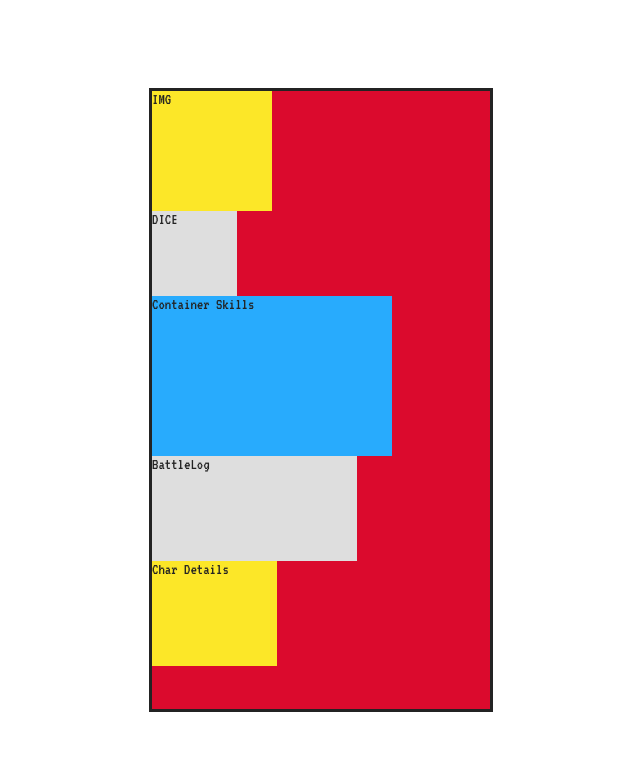
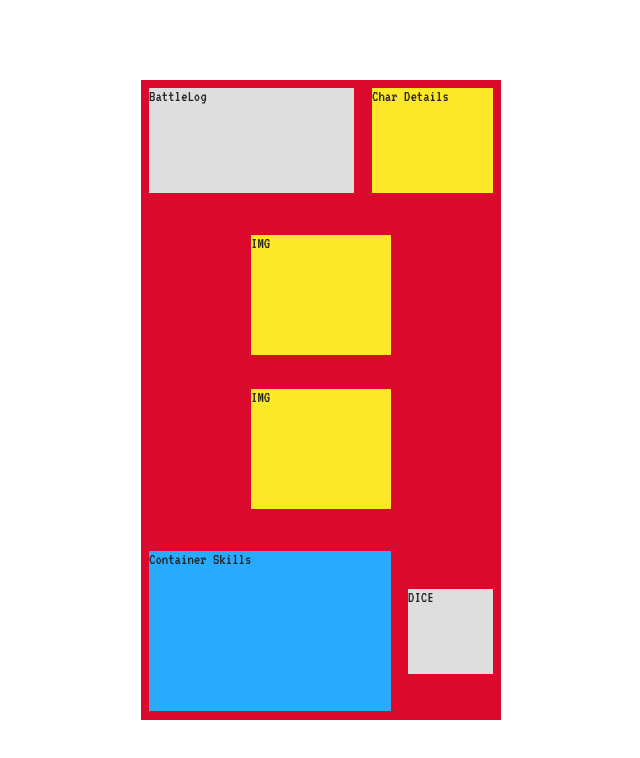
Before and after one commit to ivini95/poke3DET, a React (Vite) app: page /battle in a window 1280 px wide. Shown: the top 758 px of the page, without its empty margins (319-959 px from the left). Built offline with nearby package versions, Linux system fonts and the light colour scheme.

Commit message:
organize components in battle page

```diff
--- a/src/components/PokeBattlePage/CharDetails/style.css
+++ b/src/components/PokeBattlePage/CharDetails/style.css
@@ -1,5 +1,5 @@
 .charDetails{
-  width: 125px;
+  width: 121px;
   height: 105px;
   background-color: var(--color3);
 }
--- a/src/components/PokeBattlePage/ImgCharBattle/style.css
+++ b/src/components/PokeBattlePage/ImgCharBattle/style.css
@@ -1,5 +1,5 @@
 .imgCharBattle {
-  width: 120px;
+  width: 140px;
   height: 120px;
   background: var(--color3);
 }
--- a/src/components/PokeBattlePage/SkillsContainer/style.css
+++ b/src/components/PokeBattlePage/SkillsContainer/style.css
@@ -1,5 +1,5 @@
 .skillContainer {
-  width:240px;
+  width:242px;
   height:160px;
   background-color: var(--color5);
 }
--- a/src/components/PokeCreatePage/SaveButton/index.jsx
+++ b/src/components/PokeCreatePage/SaveButton/index.jsx
@@ -12,13 +12,13 @@ function SaveButton(){
   let navigate = useNavigate()
 
   async function save(){
-      await addDoc(collection(db, "pokeChars"), {
+      /* await addDoc(collection(db, "pokeChars"), {
         name: pokeName,
         caracteristics: charObj,
         life: manaLife,
         mana: manaLife,
         totalPoints: total
-      });
+      });  */
       console.log("PokeCreate");
       navigate('/battle')
   }
--- a/src/pages/BattlePage/index.jsx
+++ b/src/pages/BattlePage/index.jsx
@@ -8,11 +8,16 @@ import './style.css'
 function BattlePage() {
   return (
     <div className="battleContainer">
-      <ImgCharBattle></ImgCharBattle>
-      <DiceBattle></DiceBattle>
-      <SkillContainer></SkillContainer>
-      <BattleLog></BattleLog>
-      <CharDetails></CharDetails>
+      <div className='topContainer'>
+        <BattleLog></BattleLog>
+        <CharDetails></CharDetails>
+      </div>
+      <div className='imgContainer imgContainerTop'><ImgCharBattle></ImgCharBattle></div>
+      <div className='imgContainer imgContainerBot'><ImgCharBattle></ImgCharBattle></div>
+      <div className='footerContainer'>
+        <SkillContainer></SkillContainer>
+        <DiceBattle></DiceBattle>
+      </div>
     </div>
   )
 }
--- a/src/pages/BattlePage/style.css
+++ b/src/pages/BattlePage/style.css
@@ -1,17 +1,41 @@
-:root {
-  --color1:#232323 ;
-  --color2:#DEDEDE;
-  --color3:#FCE728;
-  --color4:#DB0A2D;
-  --color5:#28ABFD;
-}
 
 .battleContainer {
   box-sizing: border-box;
   background-color:var(--color4);
-  width: 21.5rem;
-  height:39rem;
-  border: 0.2rem solid var(--color1);
+  width: 22.5rem;
+  height:40rem;
   color: var(--color1);
+  display: flex;
+  flex-direction: column;
+}
 
+.topContainer{
+  margin: 8px 8px 0px 8px;
+  height: 105px;
+  display: flex;
+  align-items: center;
+  justify-content: space-between;
 }
+
+.imgContainer {
+  height: 154px;
+  display: flex;
+  justify-content: center;
+  align-items: center;
+}
+
+.imgContainerTop {
+  margin: 25px 6px 0px 6px;
+}
+
+.imgContainerBot {
+  margin: 0px 6px 25px 6px;
+}
+
+.footerContainer{
+  margin: 0px 8px 8px 8px;
+  display: flex;
+  height: 160px;
+  align-items: center;
+  justify-content: space-between;
+}
--- a/src/pages/pokeCreate/style.css
+++ b/src/pages/pokeCreate/style.css
@@ -2,9 +2,8 @@
 .containerPoke {
   box-sizing: border-box;
   background-color:var(--color4);
-  width: 21.5rem;
-  height:39rem;
-  border: 0.2rem solid var(--color1);
+  width: 22.5rem;
+  height:40rem;
   color: var(--color1);
   display: grid;
   grid-template-columns: 1fr 1fr 1fr 1fr;
```
